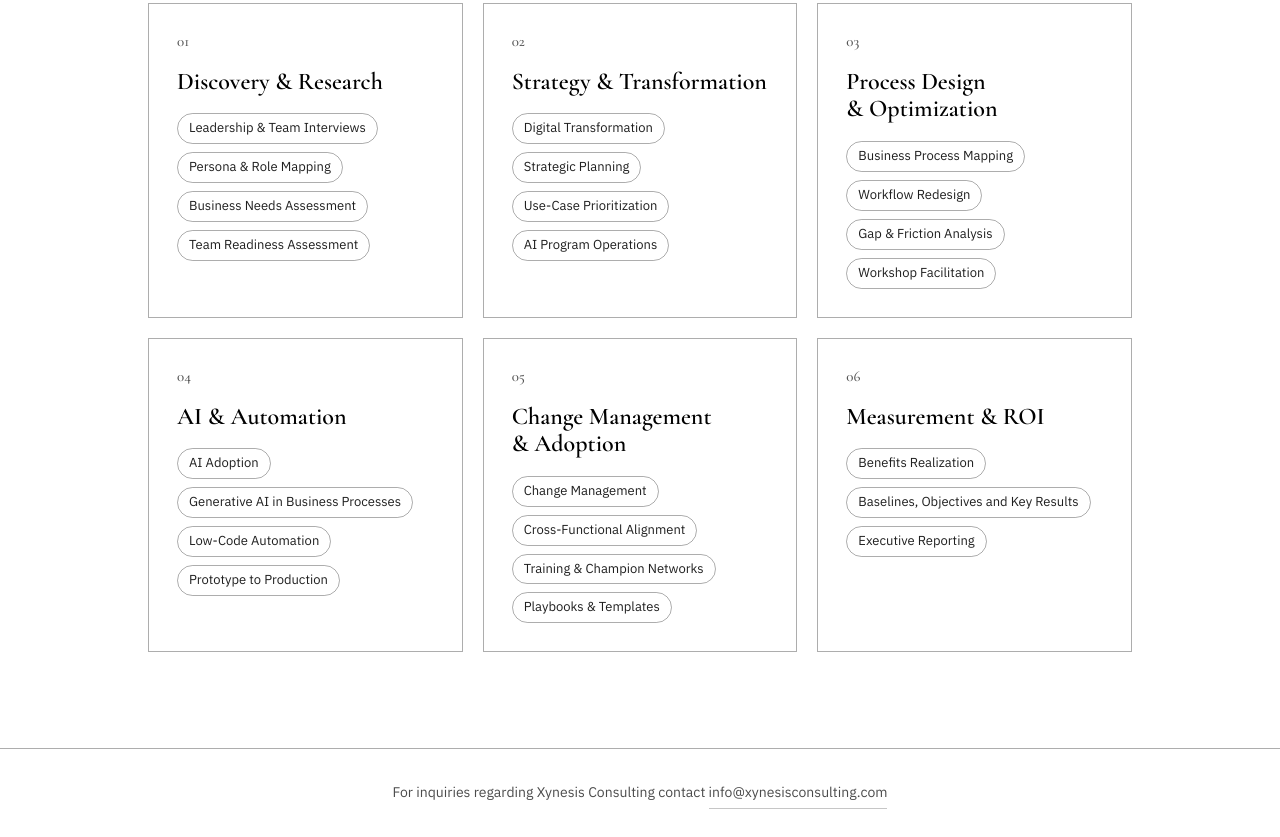
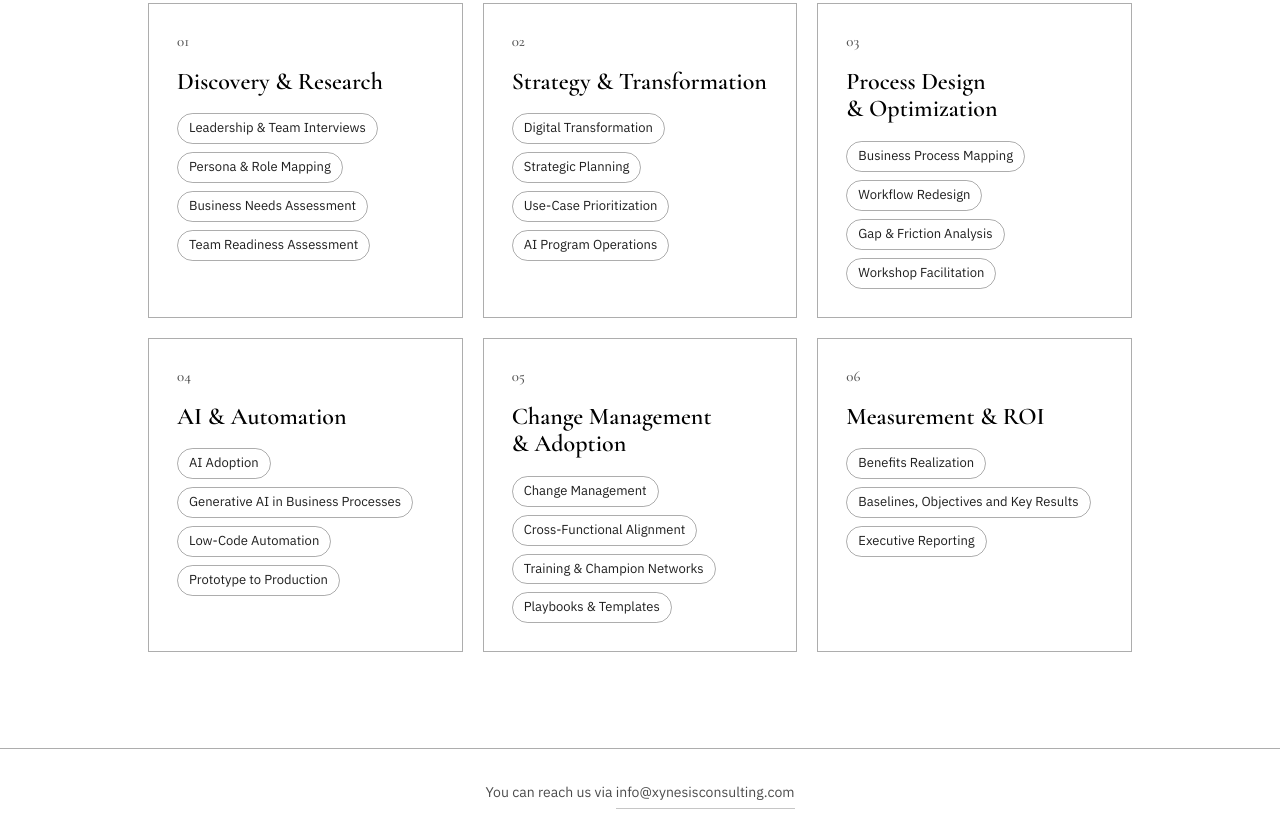
Before and after one commit to mirwhite/xynesis-site, a plain HTML site: page index.html in a window 1280 px wide. Shown: the part 484-1321 px from the top of the page. Drawn offline with nearby package versions, Linux system fonts and the light colour scheme.

Commit message:
Simplify footer contact line
Co-Authored-By: Claude Opus 5.5 <noreply@anthropic.com>
Claude-Session: https://claude.ai/code/session_01BuBAxM1NAEm71yviXq7rhy

```diff
--- a/index.html
+++ b/index.html
@@ -157,7 +157,7 @@
 
 <footer>
   <div class="footer-inner">
-    <p><span class="label">For inquiries regarding Xynesis Consulting contact </span><a href="mailto:info@xynesisconsulting.com">info@xynesisconsulting.com</a></p>
+    <p><span class="label">You can reach us via </span><a href="mailto:info@xynesisconsulting.com">info@xynesisconsulting.com</a></p>
   </div>
 </footer>
 </body>
```
